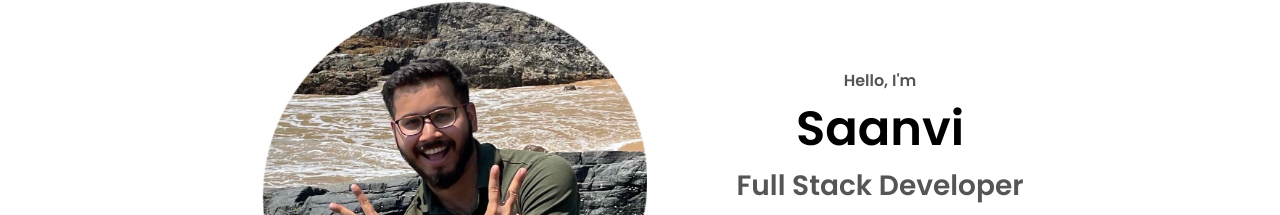
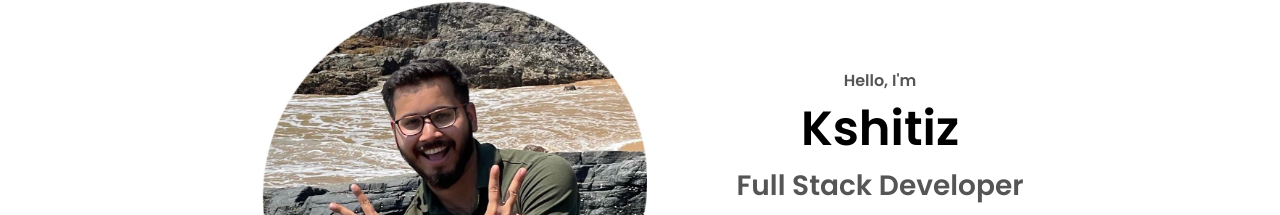
Before and after one commit to KshitizVijayGaonkar/my-portfolio, a plain HTML site: page index.html in a window 1280 px wide. Shown: the part 290-505 px from the top of the page. Drawn offline with Linux system fonts and the light colour scheme.

Commit message:
reverting sept

```diff
--- a/index.html
+++ b/index.html
@@ -43,7 +43,7 @@
       </div>
       <div class="section__text">
         <p class="section__text__p1">Hello, I'm</p>
-        <h1 class="title">Saanvi</h1>
+        <h1 class="title">Kshitiz</h1>
         <p class="section__text__p2">Full Stack Developer</p>
         <div class="btn-container">
           <button
```
